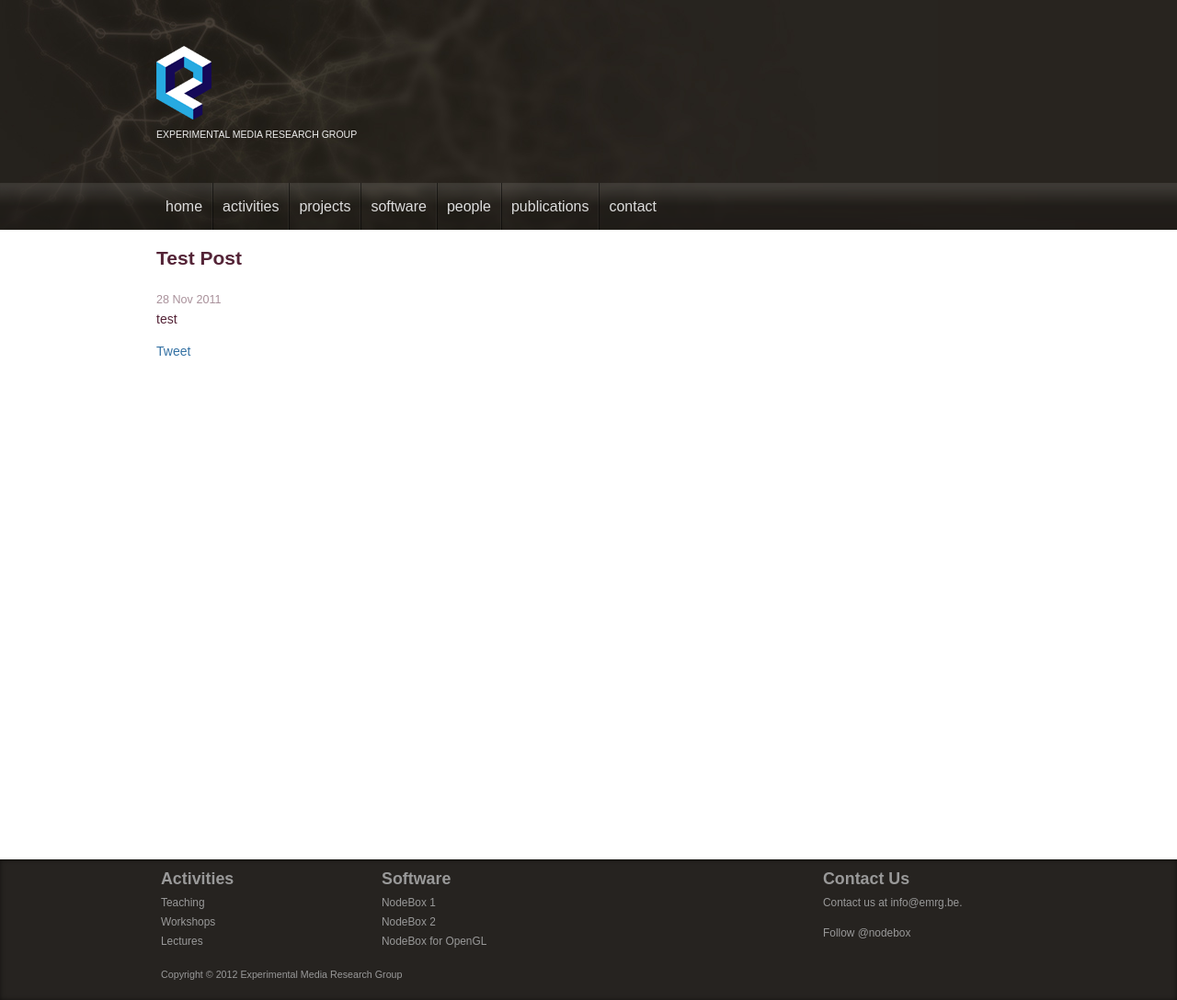
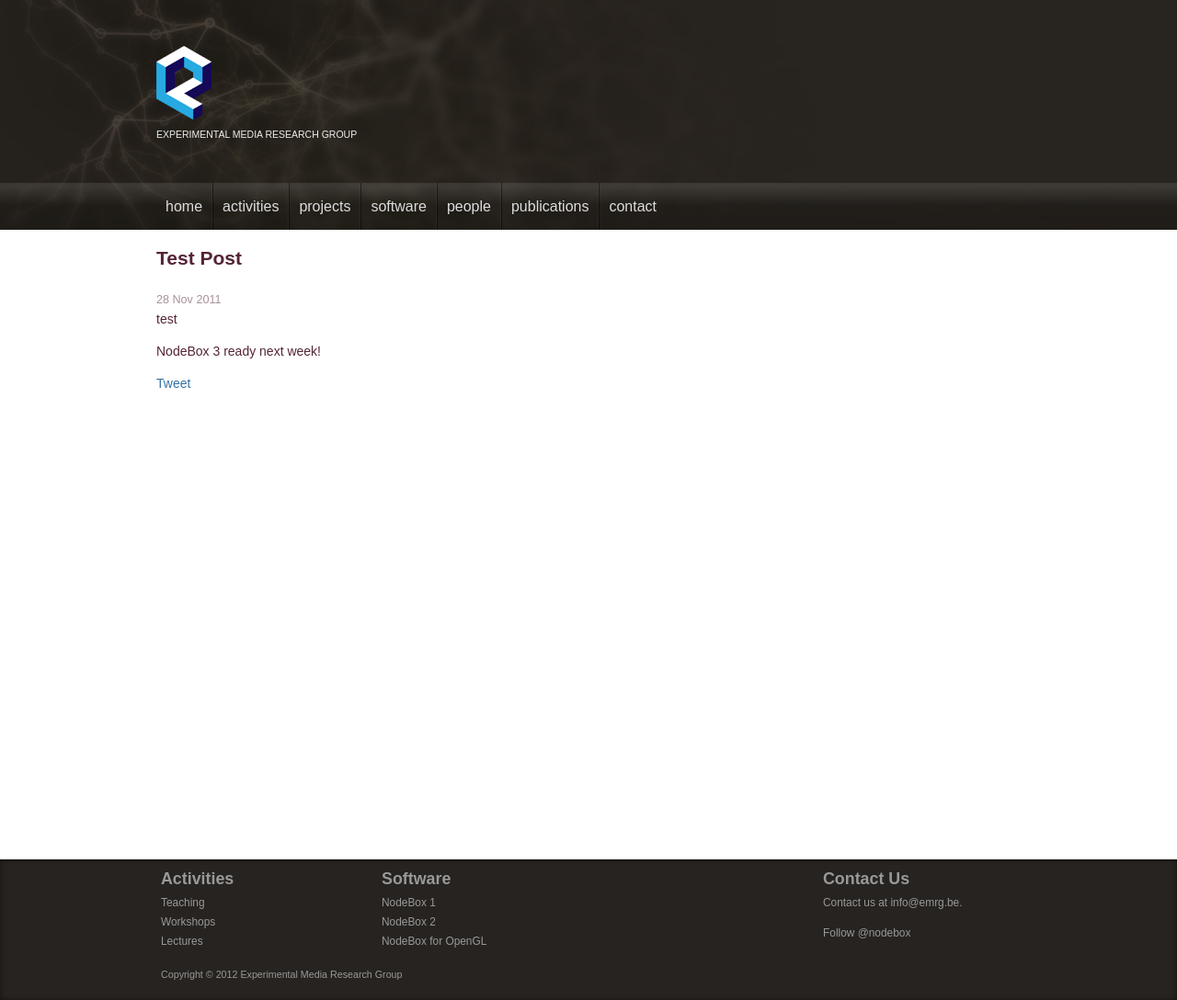
Before and after one commit to nodebox/emrg.be, a Jekyll site: the page built from _posts/2011-11-28-test-post.md, in a window 1280 px wide. Shown: the whole page at 92% size. Built offline with Jekyll 4.4.1, drawn with Linux system fonts in a browser that asks for light colours; nearby versions of some CDN libraries; comment, search, counter and statistics services are not loaded.

Commit message:
NB3 ready soon

```diff
--- a/_posts/2011-11-28-test-post.md
+++ b/_posts/2011-11-28-test-post.md
@@ -3,3 +3,5 @@ layout: news
 category: news
 ---
 test
+
+NodeBox 3 ready next week!
```
